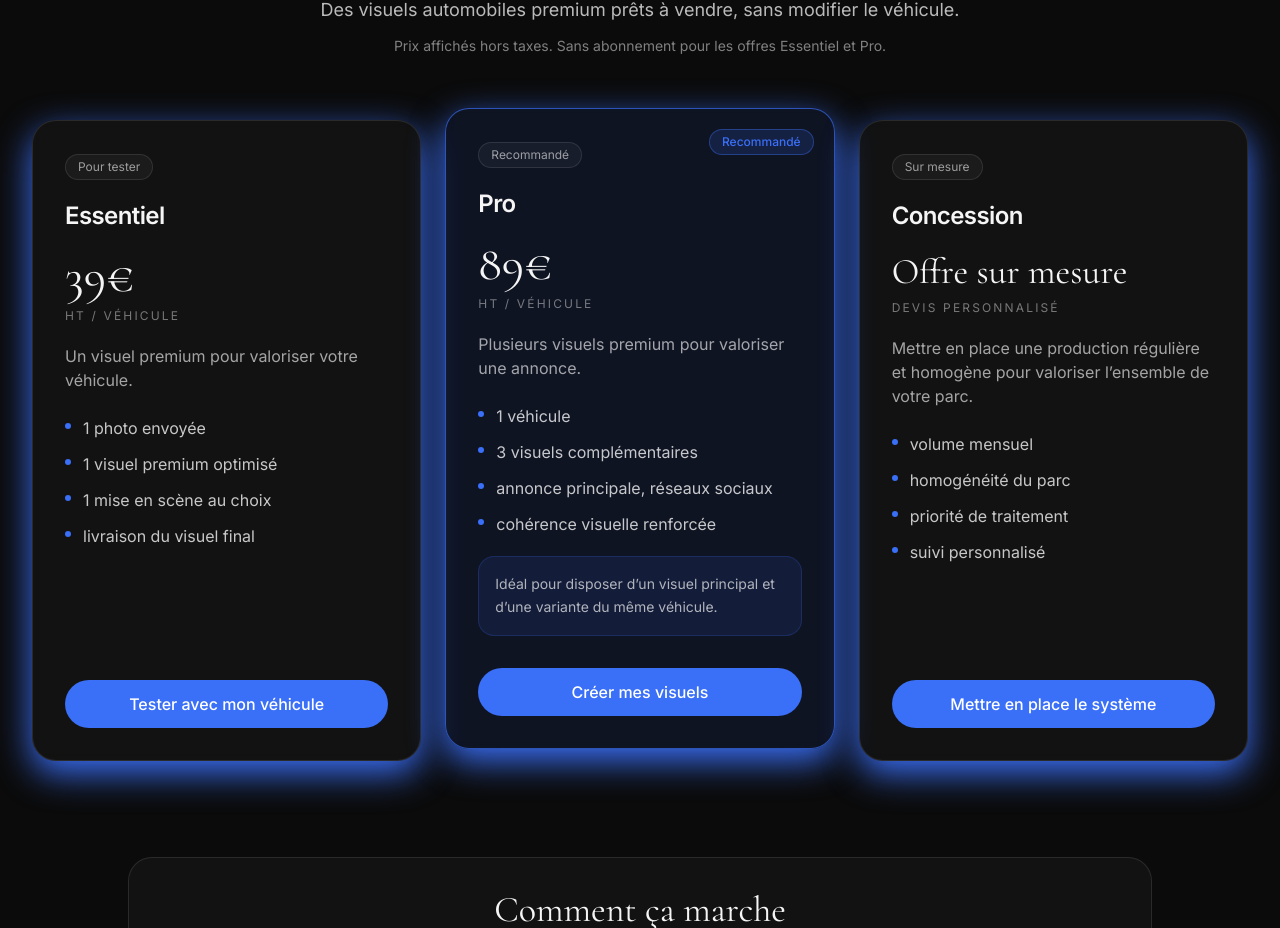
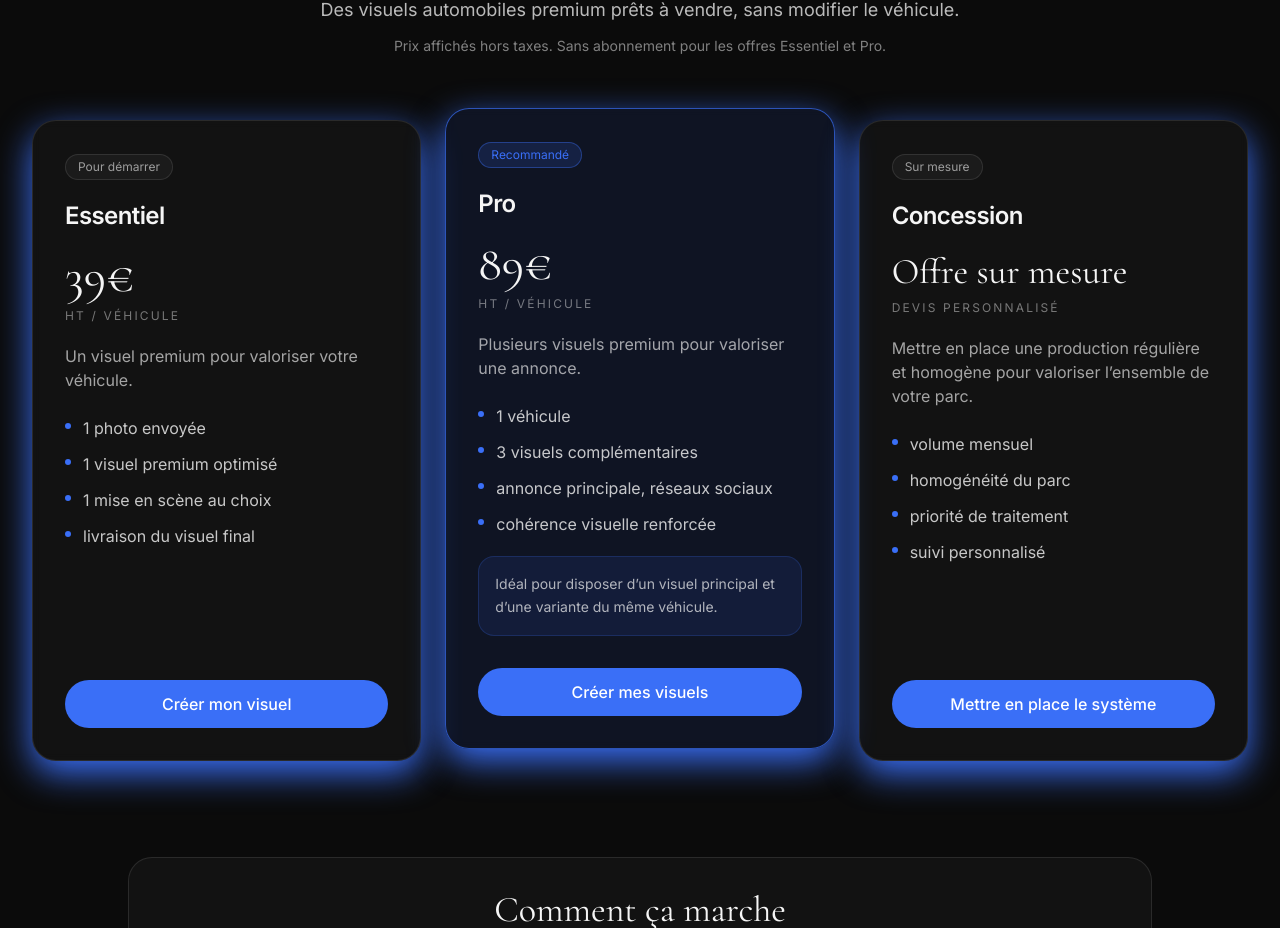
Before and after one commit to arnaudcrestey/qlyk-studio-auto, a Next.js app: page /offres in a window 1280 px wide. Shown: the part 273-1201 px from the top of the page. Built offline with nearby package versions, Linux system fonts and the light colour scheme.

Commit message:
Update page.tsx

```diff
--- a/app/offres/page.tsx
+++ b/app/offres/page.tsx
@@ -5,18 +5,18 @@ import { Button } from '@/components/ui/button';
 const offers = [
   {
     title: 'Essentiel',
-    badge: 'Pour tester',
+    badge: 'Pour démarrer',
     price: '39€',
     priceNote: 'HT / véhicule',
-    description:
-      'Un visuel premium pour valoriser votre véhicule.',
+    description: 'Un visuel premium pour valoriser votre véhicule.',
     items: [
       '1 photo envoyée',
       '1 visuel premium optimisé',
       '1 mise en scène au choix',
       'livraison du visuel final'
     ],
-    cta: 'Tester avec mon véhicule',
+    cta: 'Créer mon visuel',
+    href: '/deposer-un-vehicule',
     highlight: false
   },
   {
@@ -24,8 +24,7 @@ const offers = [
     badge: 'Recommandé',
     price: '89€',
     priceNote: 'HT / véhicule',
-    description:
-      'Plusieurs visuels premium pour valoriser une annonce.',
+    description: 'Plusieurs visuels premium pour valoriser une annonce.',
     items: [
       '1 véhicule',
       '3 visuels complémentaires',
@@ -35,6 +34,7 @@ const offers = [
     note:
       'Idéal pour disposer d’un visuel principal et d’une variante du même véhicule.',
     cta: 'Créer mes visuels',
+    href: '/deposer-un-vehicule',
     highlight: true
   },
   {
@@ -51,6 +51,7 @@ const offers = [
       'suivi personnalisé'
     ],
     cta: 'Mettre en place le système',
+    href: '/contact',
     highlight: false
   }
 ];
@@ -106,18 +107,18 @@ export default function OffresPage() {
                   : 'border-white/10 bg-white/[0.03]'
               }`}
             >
-              {offer.highlight && (
-                <div className="absolute right-5 top-5 rounded-full border border-premium/40 bg-premium/15 px-3 py-1 text-xs font-medium text-premium">
-                  Recommandé
-                </div>
-              )}
-
               <div>
-                <p className="mb-5 inline-flex rounded-full border border-white/10 bg-white/[0.04] px-3 py-1 text-xs text-foreground/60">
+                <p
+                  className={`mb-5 inline-flex rounded-full border px-3 py-1 text-xs ${
+                    offer.highlight
+                      ? 'border-premium/40 bg-premium/15 text-premium'
+                      : 'border-white/10 bg-white/[0.04] text-foreground/60'
+                  }`}
+                >
                   {offer.badge}
                 </p>
 
-                <h2 className="max-w-[85%] text-2xl font-semibold tracking-tight">
+                <h2 className="text-2xl font-semibold tracking-tight">
                   {offer.title}
                 </h2>
 
@@ -157,7 +158,7 @@ export default function OffresPage() {
                 )}
               </div>
 
-              <Link href="/deposer-un-vehicule" className="mt-8 block">
+              <Link href={offer.href} className="mt-8 block">
                 <Button className="h-12 w-full rounded-full text-sm font-medium sm:text-base">
                   {offer.cta}
                 </Button>
```
